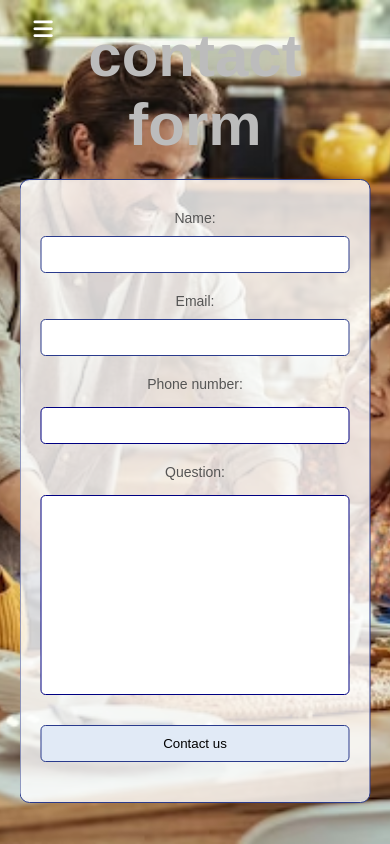
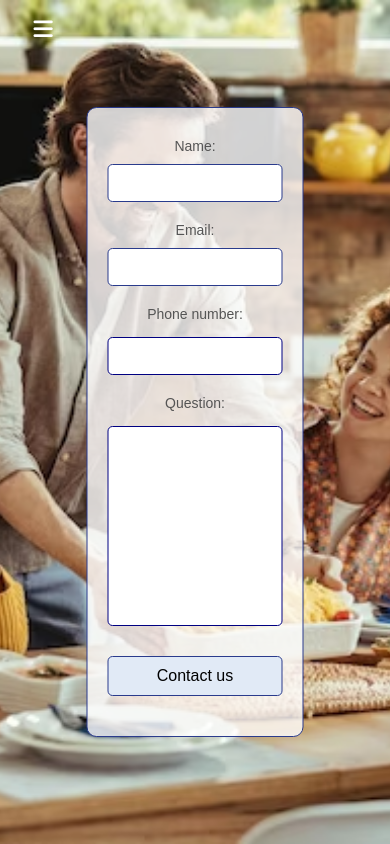
Before and after one commit to yuka2000/yuka.github.io, a plain HTML site: page process.html in a window 390 px wide. Drawn offline with Linux system fonts and the light colour scheme.

Commit message:
Update process.html

```diff
--- a/process.html
+++ b/process.html
@@ -31,7 +31,7 @@
         padding: 20px;
         border-radius: 10px;
         margin: 20px auto;
-        max-width: 400px;
+        max-width: 300px;
     }
 
     label {
@@ -81,13 +81,22 @@
     }
 
     /* Responsive Media Queries */
-    @media only screen and (max-width: 600px) {
+
+@media only screen and (max-width: 600px) {
         form {
-            max-width: 100%; /* Adjust for smaller screens */
+            max-width: 50%; /* Adjust the form width for smaller screens */
+        }
+
+
+        label,
+        input,
+        textarea {
+            font-size: 14px; /* Reduce font size for form elements on smaller screens */
         }
 
         button {
             width: 100%; /* Make the button full-width on smaller screens */
+            font-size: 16px; /* Adjust button font size for smaller screens */
         }
     }
 
@@ -113,7 +122,7 @@
         <div class="text-content">
             <section class="contact">
             <div class="container">
-                <h1>contact form</h1>
+
                 <form action="https://api.staticforms.xyz/submit" method="POST">
                     <input type="hidden" name="accessKey" value="b1fc57c8-7758-48ee-be63-d8a96f336619"> <!-- Required -->
                     <label for="name">Name:</label>
```
